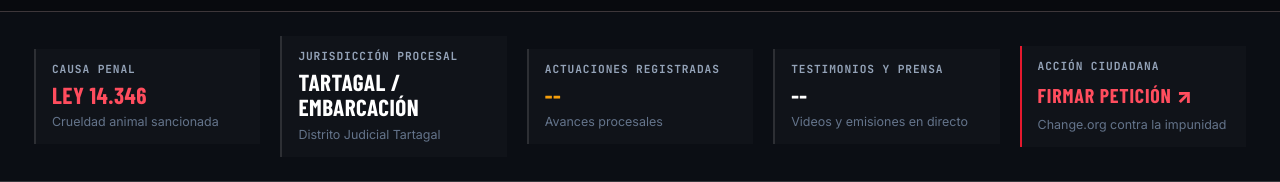
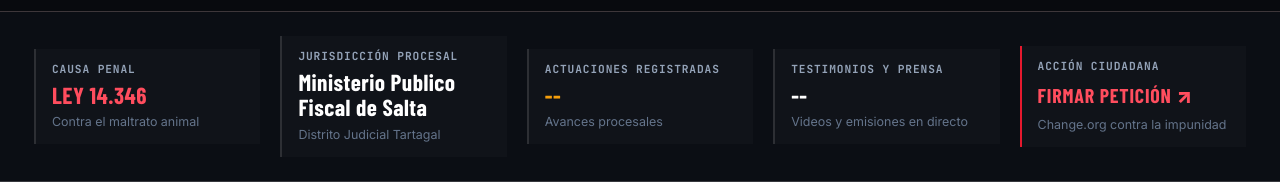
Before and after one commit to luz-baron/contra-maltrato-animal, a website: page public/index.html in a window 1280 px wide. Shown: the part 979-1161 px from the top of the page. Drawn offline with nearby package versions, Linux system fonts and the light colour scheme; no server answers; a web font is replaced by a local one.

Commit message:
Update legal descriptions in index.html

```diff
--- a/public/index.html
+++ b/public/index.html
@@ -113,11 +113,11 @@
         <div class="hud-item">
           <span class="hud-label">CAUSA PENAL</span>
           <span class="hud-value hud-crimson">LEY 14.346</span>
-          <span class="hud-desc">Crueldad animal sancionada</span>
+          <span class="hud-desc">Contra el maltrato animal </span>
         </div>
         <div class="hud-item">
           <span class="hud-label">JURISDICCIÓN PROCESAL</span>
-          <span class="hud-value">TARTAGAL / EMBARCACIÓN</span>
+          <span class="hud-value">Ministerio Publico Fiscal de Salta</span>
           <span class="hud-desc">Distrito Judicial Tartagal</span>
         </div>
         <div class="hud-item">
```
